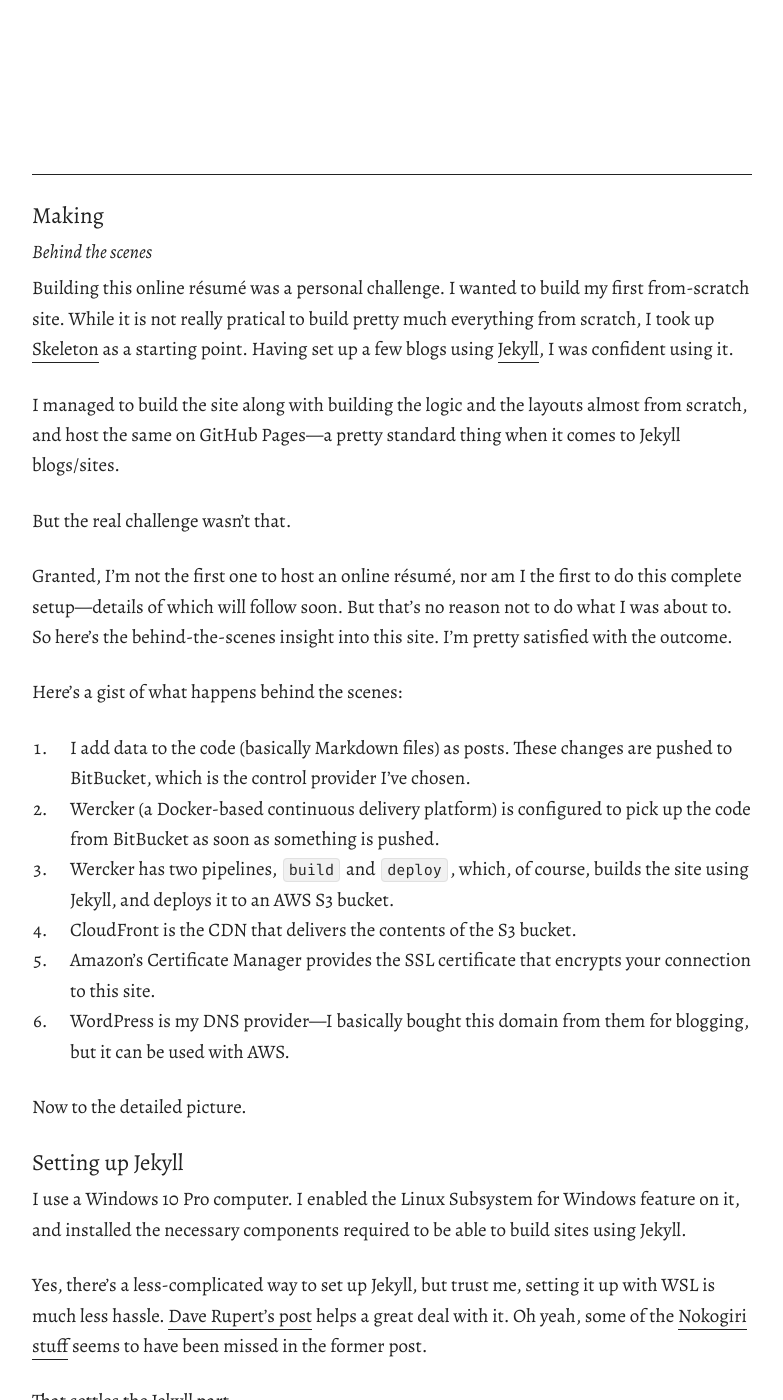
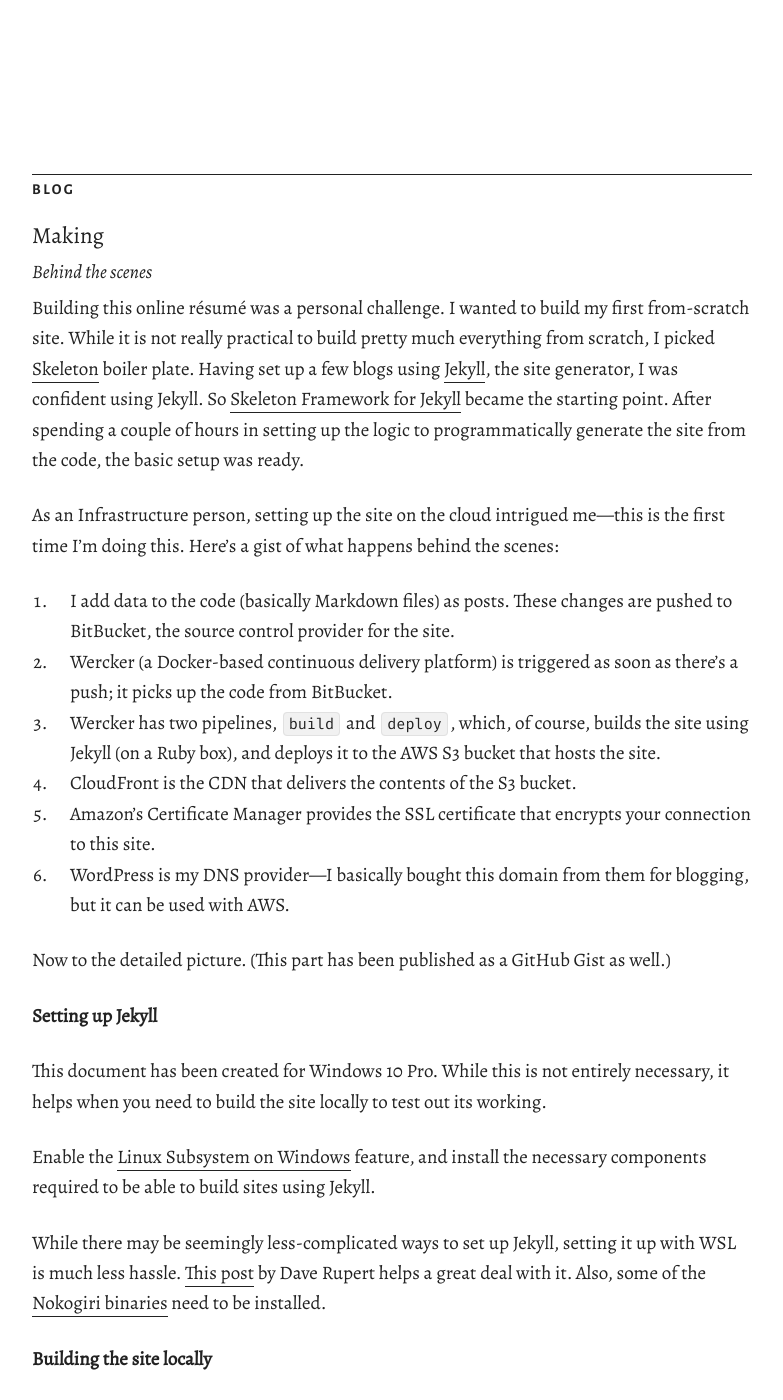
Before and after one commit to theramiyer/resume, a Jekyll site: the page built from pages/making.md, in a window 1280 px wide and 1400 px high. Shown: the whole window, without its empty margins (248-1031 px from the left). Built offline with Jekyll 4.4.1, drawn with Linux system fonts in a browser that asks for light colours; some of the changed text lies outside the part shown.

Commit message:
Modify the making page

```diff
--- a/pages/making.md
+++ b/pages/making.md
@@ -1,54 +1,50 @@
 ---
 layout: page
 title: "Making"
+category: blog
 date: "2017-07-25"
 subtitle: "Behind the scenes"
+permalink: '/making.html'
 ---
 
-Building this online résumé was a personal challenge. I wanted to build my first from-scratch site. While it is not really pratical to build pretty much everything from scratch, I took up [Skeleton](http://getskeleton.com/) as a starting point. Having set up a few blogs using [Jekyll](https://jekyllrb.com/), I was confident using it.
+Building this online résumé was a personal challenge. I wanted to build my first from-scratch site. While it is not really practical to build pretty much everything from scratch, I picked [Skeleton](http://getskeleton.com/) boiler plate. Having set up a few blogs using [Jekyll](https://jekyllrb.com/), the site generator, I was confident using Jekyll. So [Skeleton Framework for Jekyll](https://github.com/skeleton-framework/skeleton-framework-jekyll) became the starting point. After spending a couple of hours in setting up the logic to programmatically generate the site from the code, the basic setup was ready.
 
-I managed to build the site along with building the logic and the layouts almost from scratch, and host the same on GitHub Pages---a pretty standard thing when it comes to Jekyll blogs/sites.
+As an Infrastructure person, setting up the site on the cloud intrigued me---this is the first time I'm doing this. Here's a gist of what happens behind the scenes:
 
-But the real challenge wasn't that.
-
-Granted, I'm not the first one to host an online résumé, nor am I the first to do this complete setup---details of which will follow soon. But that's no reason not to do what I was about to. So here's the behind-the-scenes insight into this site. I'm pretty satisfied with the outcome.
-
-Here's a gist of what happens behind the scenes:
-
-1. I add data to the code (basically Markdown files) as posts. These changes are pushed to BitBucket, which is the control provider I've chosen.
-2. Wercker (a Docker-based continuous delivery platform) is configured to pick up the code from BitBucket as soon as something is pushed.
-3. Wercker has two pipelines, `build` and `deploy`, which, of course, builds the site using Jekyll, and deploys it to an AWS&nbsp;S3 bucket.
+1. I add data to the code (basically Markdown files) as posts. These changes are pushed to BitBucket, the source control provider for the site.
+2. Wercker (a Docker-based continuous delivery platform) is triggered as soon as there's a push; it picks up the code from BitBucket.
+3. Wercker has two pipelines, `build` and `deploy`, which, of course, builds the site using Jekyll (on a Ruby box), and deploys it to the AWS&nbsp;S3 bucket that hosts the site.
 4. CloudFront is the CDN that delivers the contents of the S3 bucket.
 5. Amazon's Certificate Manager provides the SSL certificate that encrypts your connection to this site.
 6. WordPress is my DNS provider---I basically bought this domain from them for blogging, but it can be used with AWS.
 
-Now to the detailed picture.
+Now to the detailed picture. (This part has been published as a GitHub Gist as well.)
 
-##### Setting up Jekyll
+**Setting up Jekyll**
 
-I use a Windows&nbsp;10 Pro computer. I enabled the Linux Subsystem for Windows feature on it, and installed the necessary components required to be able to build sites using Jekyll.
+This document has been created for Windows&nbsp;10 Pro. While this is not entirely necessary, it helps when you need to build the site locally to test out its working.
 
-Yes, there's a less-complicated way to set up Jekyll, but trust me, setting it up with WSL is much less hassle. [Dave Rupert's post](http://daverupert.com/2016/04/jekyll-on-windows-with-bash/) helps a great deal with it. Oh yeah, some of the [Nokogiri stuff](http://daverupert.com/2016/06/ruby-on-rails-on-bash-on-ubuntu-on-windows/) seems to have been missed in the former post.
+Enable the [Linux Subsystem on Windows](https://msdn.microsoft.com/en-us/commandline/wsl/install_guide) feature, and install the necessary components required to be able to build sites using Jekyll.
 
-That settles the Jekyll part.
+While there may be seemingly less-complicated ways to set up Jekyll, setting it up with WSL is much less hassle. [This post](http://daverupert.com/2016/04/jekyll-on-windows-with-bash/) by Dave Rupert helps a great deal with it. Also, some of the [Nokogiri binaries](http://daverupert.com/2016/06/ruby-on-rails-on-bash-on-ubuntu-on-windows/) need to be installed.
 
-##### Building the site locally
+**Building the site locally**
 
-Now I used the [Skeleton](http://getskeleton.com/) boilerplate to build the site. That gives me a near-from-scratch experience: it covers all (and only) the necessary parts of a website. There are two ways to go forward from here:
+There are really many ways to do this, the easiest way being to fork one of the existing templates and going forward by simply customising the content.
+
+I wanted to build an uncomplicated site, so I used the [Skeleton](http://getskeleton.com/) boilerplate to build the site. There are two ways to go forward from here:
 
 1. Use the `jekyll new` command to get the basic Jekyll site, and then add the Skeleton components.
 2. Use the [Skeleton Framework for Jekyll](https://github.com/skeleton-framework/skeleton-framework-jekyll) and rebuild `index.html` and move forward.
 
 I chose the latter. Sure, I had to still make a few changes to optimise the site, but hey, what's life without adventures?
 
-I wouldn't go into the logic of how the site was built. The home page basically shows the excerpt of each of the sections.
+**Pushing the repository to BitBucket**
 
-##### Pushing the repository to BitBucket
+**Configuring the Amazon&nbsp;S3 bucket**
 
-##### Configuring the Amazon&nbsp;S3 bucket
+**Configuring Wercker to build and deploy the site to Amazon&nbsp;S3**
 
-##### Configuring Wercker to build and deploy the site to Amazon&nbsp;S3
+**Configuring CloudFront to deliver the site**
 
-##### Configuring CloudFront to deliver the site
-
-##### Configuring DNS routing
+**Configuring DNS routing**
```
